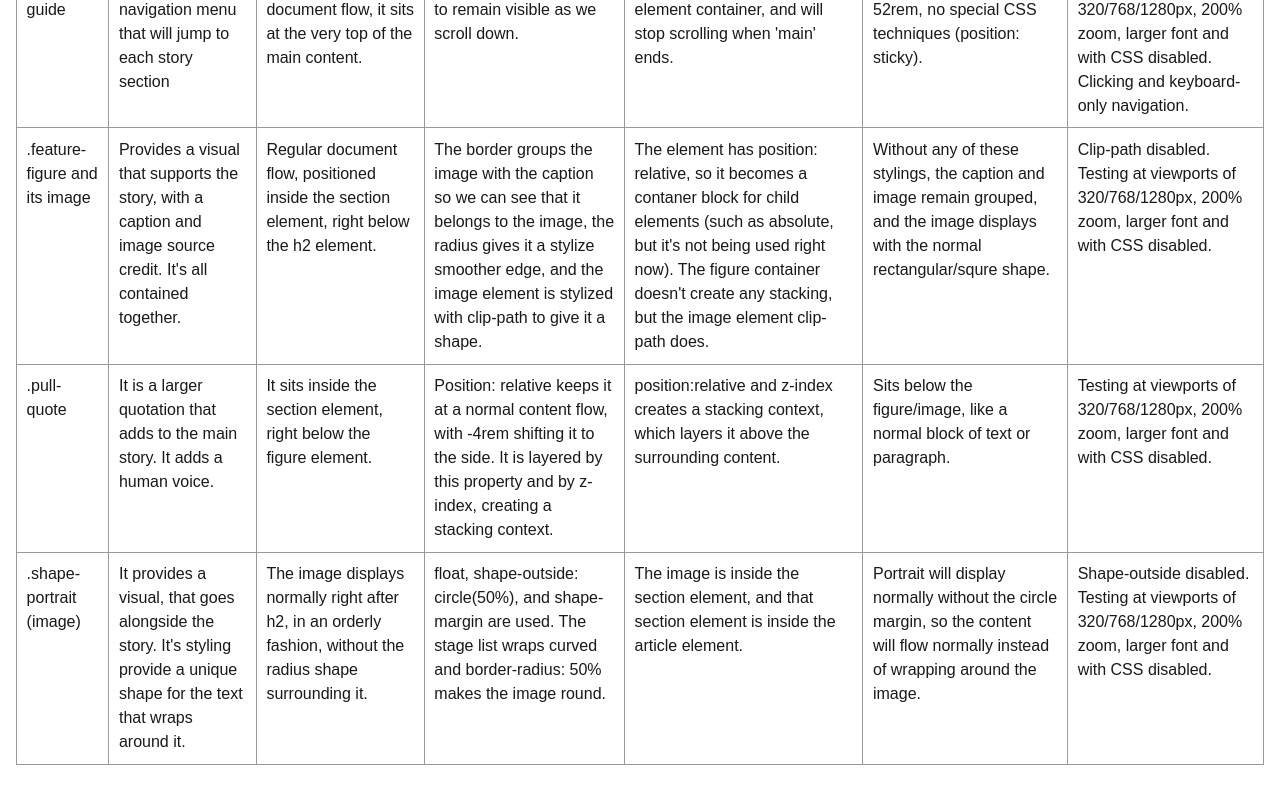
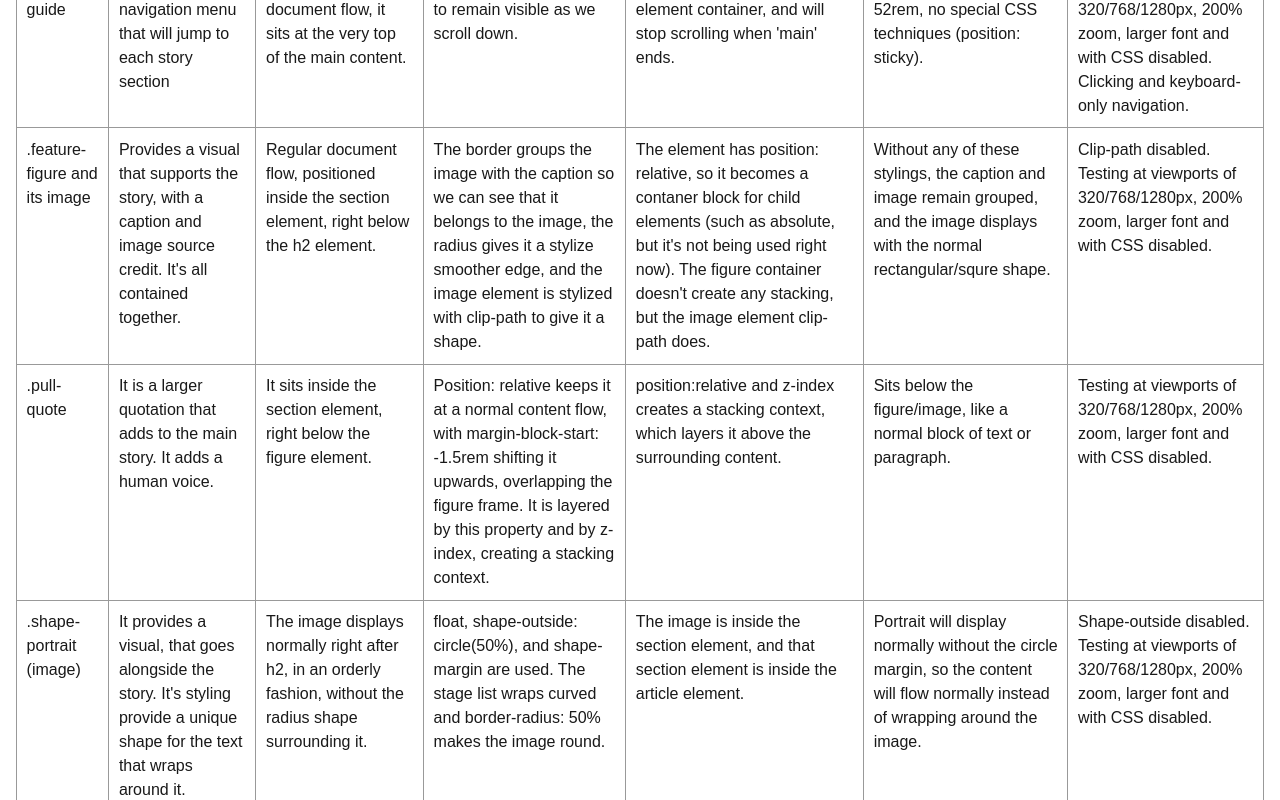
Before and after one commit to gisellenjaa/4-DELIVERABLE-Layered-Feature-Story, a plain HTML site: page composition-plan.html in a window 1280 px wide. Shown: the part 488-1288 px from the top of the page. Drawn offline with Linux system fonts and the light colour scheme.

Commit message:
CSS editing/fixing
Fixed menu and quote overlap, adjusted the composition plan as well.

```diff
--- a/composition-plan.html
+++ b/composition-plan.html
@@ -105,8 +105,9 @@
                 <td>.pull-quote</td>
                 <td>It is a larger quotation that adds to the main story. It adds a human voice.</td>
                 <td>It sits inside the section element, right below the figure element.</td>
-                <td>Position: relative keeps it at a normal content flow, with -4rem shifting it to the side. It is
-                    layered by this property and by z-index, creating a stacking context.</td>
+                <td>Position: relative keeps it at a normal content flow, with margin-block-start: -1.5rem shifting it
+                    upwards, overlapping the figure frame. It is layered by this property and by z-index, creating a
+                    stacking context.</td>
                 <td>position:relative and z-index creates a stacking context, which layers it above the surrounding
                     content.</td>
                 <td>Sits below the figure/image, like a normal block of text or paragraph.</td>
--- a/styles.css
+++ b/styles.css
@@ -1,9 +1,3 @@
-/*
-
-FIX MENU AND QUOTE OVERLAP!!!!!!
-
-*/
-
 :root {
     /*Color*/
     --maroon-700: #8c1d40;
@@ -82,9 +76,15 @@ body {
 }
 
 .issue-badge {
-    position: absolute;
-    inset-block-start: 1rem;
-    inset-inline-end: 1rem;
+    display: inline-block;
+    /*
+    These are removed so by "default" it stays in a normal flow
+    (unless the screen is above 25rem)
+
+    position: absolute; <- moved to @media min 25rem
+    inset-block-start: 1rem; <- moved to @media min 25rem
+    inset-inline-end: 1rem; <- moved to @media min 25rem
+    */
     padding: .5rem;
     background: var(--color-accent);
     color: var(--color-badge-text);
@@ -163,11 +163,23 @@ img {
         z-index: var(--layer-sticky);
     }
 
+    .feature-figure {
+        padding-block-end: 2.5rem;
+        /* a block end padding so the quote doesn't obscure the caption/credit/source */
+    }
+
     .pull-quote {
         position: relative;
         z-index: var(--layer-raised);
+        /*
+        This was causing the overlap with the menu and the quote...
         margin-inline-start: -4rem;
+        */
         background: var(--color-surface);
+        margin-block-start: -1.5rem;
+        /* This gives the quote an overlap on top of the figure's frame */
+        margin-inline-start: 1.5rem;
+        /* This gives a quote indentation styling */
     }
 
     @supports (shape-outside:circle(50%)) {
@@ -176,6 +188,23 @@ img {
             shape-outside: circle(50%);
             shape-margin: 1rem;
         }
+    }
+}
+
+@media (min-width:25rem) {
+
+    /* This way the badge remains in the corner at larger viewports */
+    .issue-badge {
+        position: absolute;
+        inset-block-start: 1rem;
+        inset-inline-end: 1rem;
+    }
+}
+
+/* For users that get motion sick */
+@media (prefers-reduced-motion: no-preference) {
+    html {
+        scroll-behavior: smooth;
     }
 }
 
```
